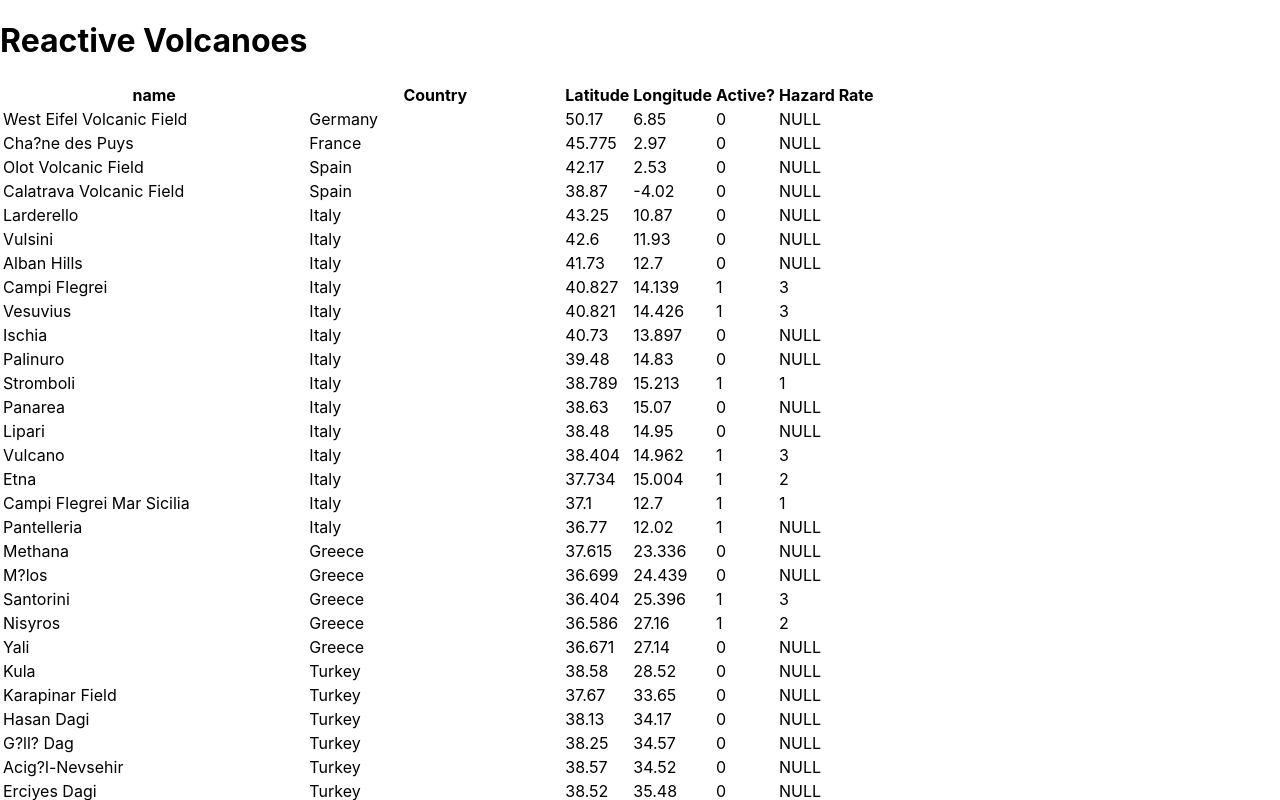
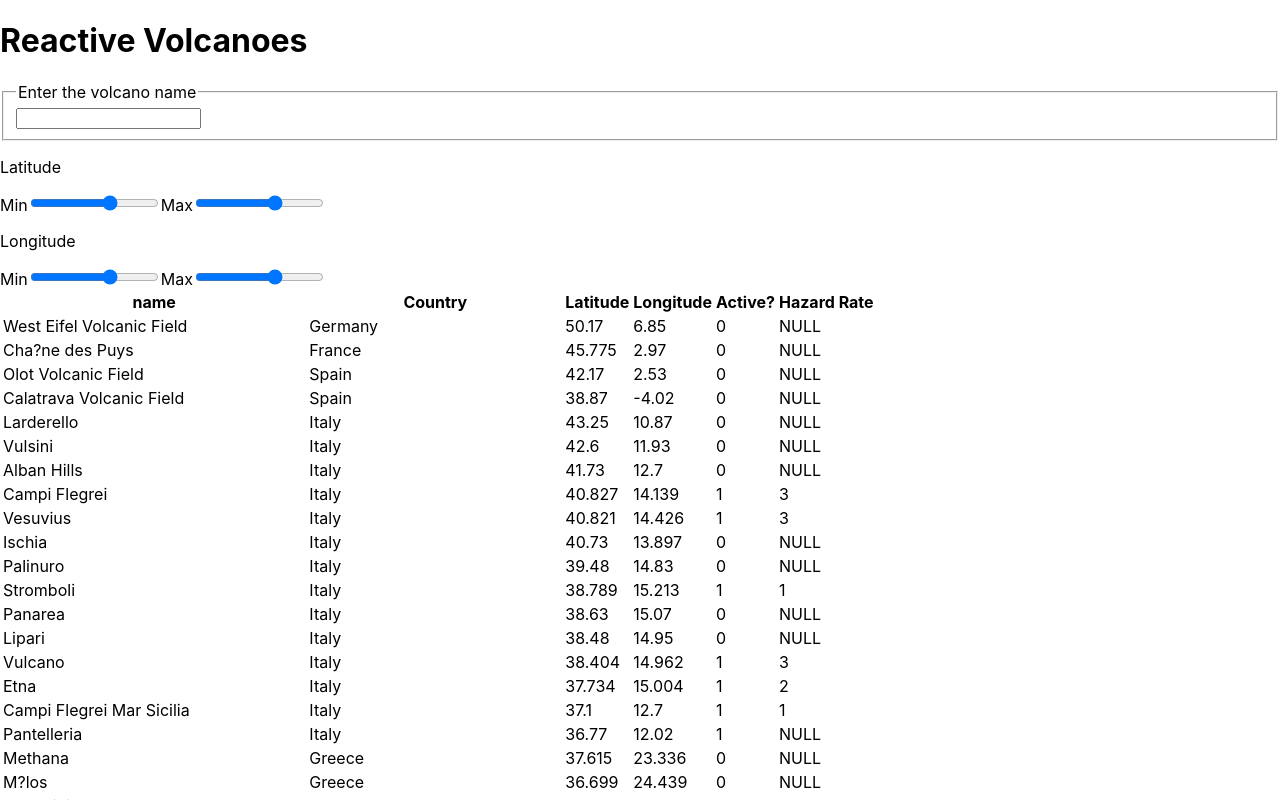
Before and after one commit to manandearth/volcano, a React (Create React App) app: page / in a window 1280 px wide. Shown: the top 800 px of the page. Built offline with nearby package versions, Linux system fonts and the light colour scheme.

Commit message:
Add slider inputs

```diff
--- a/src/index.js
+++ b/src/index.js
@@ -78,8 +78,10 @@ class App extends React.Component  {
     render() {
         return (
             <div>
-            <h1>Reactive Volcanoes</h1>
-            <VolcanoNameList />
+              <h1>Reactive Volcanoes</h1>
+              <SearchBox />
+              <LocationRange />
+              <VolcanoNameList />
             </div>
         );
     }
@@ -104,9 +106,44 @@ function VolcanoList(props) {
     return jsonNames;
 }
 
+class SearchBox extends React.Component {
+
+    render () {
+        return (
+            <fieldset>
+              <legend>Enter the volcano name</legend>
+              <input value=""/>
+            </fieldset>
+        );
+        }
+}
+
+
+class LocationRange extends React.Component {
+
+    render () {
+        return (
+            <div>
+              <div>
+                <p>Latitude</p>
+                <label>Min</label>
+                <input type="range" name="Latitude" id="Latitude" min="-180" max="180" />
+                <label>Max</label>
+                <input type="range" name="Latitude" id="Latitude" min="-180" max="180" />
+              </div>
+              <div>
+                <p>Longitude</p>
+                <label>Min</label>
+                <input type="range" name="Latitude" id="Latitude" min="-180" max="180" />
+                <label>Max</label>
+                <input type="range" name="Latitude" id="Latitude" min="-180" max="180" />
+              </div>
+            </div>
+        );
+    }
+}
 
 class VolcanoNameList extends React.Component {
-
 
     render() {
         return (
@@ -122,9 +159,6 @@ class VolcanoNameList extends React.Component {
             </tr>
                 <VolcanoList />
               </table>
-              <div>
-                {/* <GetData /> */}
-              </div>
             </div>);
     }
 
```
Also changed, not shown: 1 other file (tests, documents, lock files or other folders).
